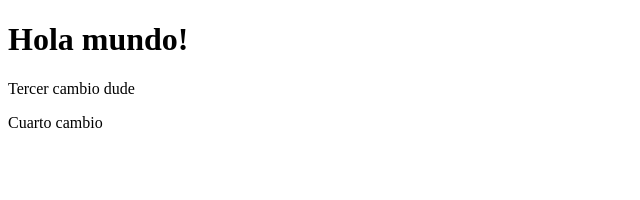
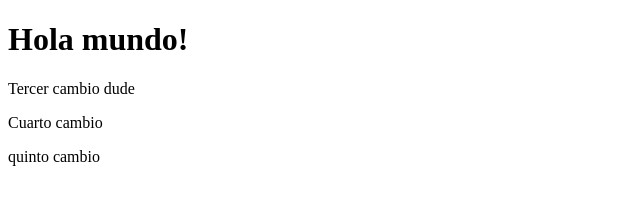
Before and after one commit to Franguestclain/curso, a plain HTML site: page index.html in a window 1280 px wide. Shown: the whole page, without its empty margins (0-640 px from the left). Drawn offline with Linux system fonts and the light colour scheme.

Commit message:
Usando git con vscode

```diff
--- a/index.html
+++ b/index.html
@@ -10,5 +10,6 @@
     <h1>Hola mundo!</h1>
     <p>Tercer cambio dude</p>
     <p>Cuarto cambio</p>
+    <p>quinto cambio</p>
 </body>
 </html>
```
